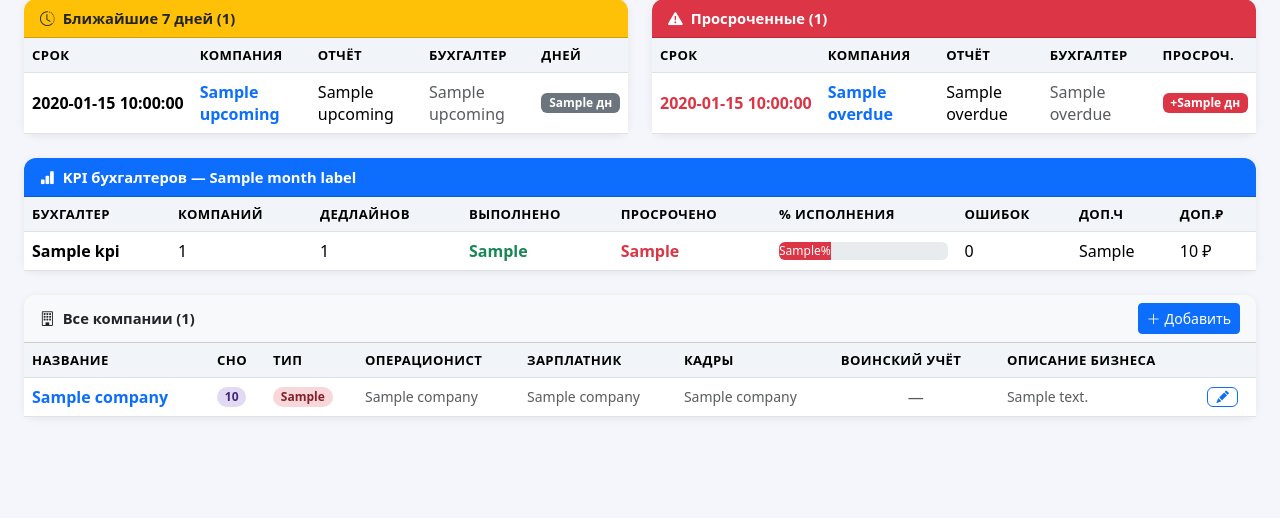
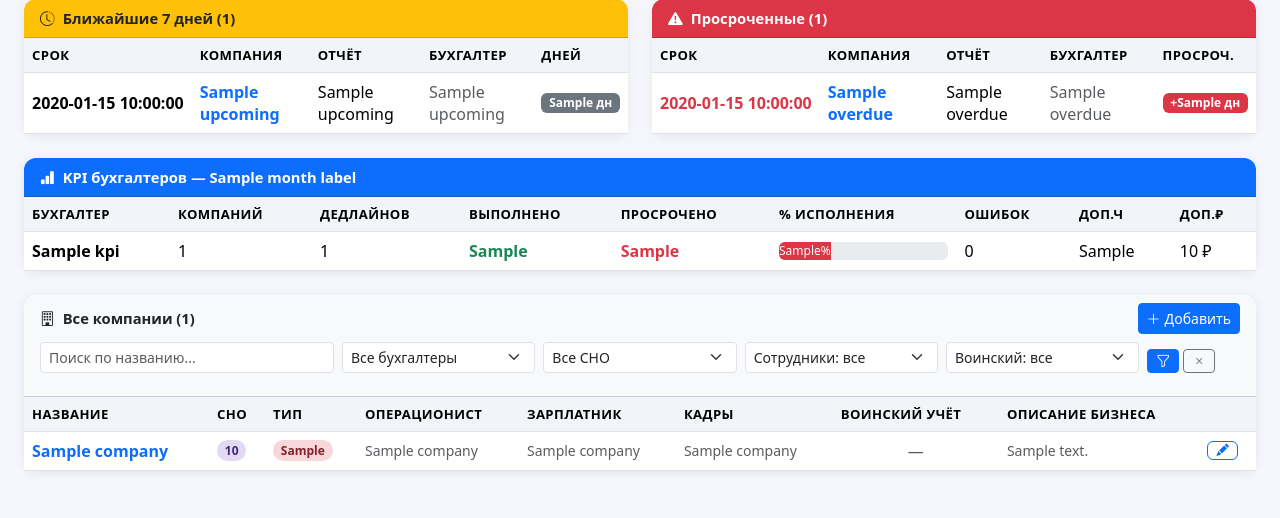
Before and after one commit to yliasibeleva/im-fin-landing, a FastAPI app: template buh-bot/templates/dashboard.html in a window 1280 px wide. Shown: the part 282-800 px from the top of the page. Run offline with FastAPI, Linux system fonts and the light colour scheme; the template is opened without the code that fills it: most values are stand-ins (such as "Sample title", 1, 10 or a date in 2020).

Commit message:
Add company filters to dashboard: search, accountant, tax system, employees, military
Co-Authored-By: Claude Sonnet 4.6 <noreply@anthropic.com>

```diff
--- a/buh-bot/templates/dashboard.html
+++ b/buh-bot/templates/dashboard.html
@@ -85,9 +85,46 @@
   </div>
 </div>
 <div class="card mb-4">
-  <div class="card-header d-flex justify-content-between align-items-center bg-light">
-    <span><i class="bi bi-building me-2"></i>Все компании ({{ companies|length }})</span>
-    <button class="btn btn-sm btn-primary" data-bs-toggle="modal" data-bs-target="#addCoModal"><i class="bi bi-plus-lg me-1"></i>Добавить</button>
+  <div class="card-header bg-light">
+    <div class="d-flex justify-content-between align-items-center mb-2">
+      <span><i class="bi bi-building me-2"></i>Все компании ({{ companies|length }})</span>
+      <button class="btn btn-sm btn-primary" data-bs-toggle="modal" data-bs-target="#addCoModal"><i class="bi bi-plus-lg me-1"></i>Добавить</button>
+    </div>
+    <form method="get" class="row g-2 align-items-end" id="coFilter">
+      <div class="col-sm-3">
+        <input type="text" name="q" class="form-control form-control-sm" placeholder="Поиск по названию..." value="{{ co_filters.q }}">
+      </div>
+      <div class="col-sm-2">
+        <select name="acc" class="form-select form-select-sm">
+          <option value="">Все бухгалтеры</option>
+          {% for a in accountants %}<option value="{{ a.id }}" {% if co_filters.acc == a.id|string %}selected{% endif %}>{{ a.name }}</option>{% endfor %}
+        </select>
+      </div>
+      <div class="col-sm-2">
+        <select name="tax" class="form-select form-select-sm">
+          <option value="">Все СНО</option>
+          {% for t in ['УСН 6%','УСН 15%','ОСН','ЕСХН','ПСН','АУСН'] %}<option value="{{ t }}" {% if co_filters.tax == t %}selected{% endif %}>{{ t }}</option>{% endfor %}
+        </select>
+      </div>
+      <div class="col-sm-2">
+        <select name="emp" class="form-select form-select-sm">
+          <option value="">Сотрудники: все</option>
+          <option value="1" {% if co_filters.emp == '1' %}selected{% endif %}>Есть сотрудники</option>
+          <option value="0" {% if co_filters.emp == '0' %}selected{% endif %}>Без сотрудников</option>
+        </select>
+      </div>
+      <div class="col-sm-2">
+        <select name="mil" class="form-select form-select-sm">
+          <option value="">Воинский: все</option>
+          <option value="1" {% if co_filters.mil == '1' %}selected{% endif %}>Воинский учёт</option>
+          <option value="0" {% if co_filters.mil == '0' %}selected{% endif %}>Без воинского</option>
+        </select>
+      </div>
+      <div class="col-sm-1 d-flex gap-1">
+        <button type="submit" class="btn btn-sm btn-primary"><i class="bi bi-funnel"></i></button>
+        <a href="/" class="btn btn-sm btn-outline-secondary"><i class="bi bi-x"></i></a>
+      </div>
+    </form>
   </div>
   <div class="card-body p-0">
     <table class="table table-hover mb-0 align-middle">
--- a/buh-bot/web_app.py
+++ b/buh-bot/web_app.py
@@ -70,28 +70,48 @@ def days_left(iso: str) -> int:
 # ─── Маршруты ─────────────────────────────────────────────────────────────────
 
 @app.get('/', response_class=HTMLResponse)
-async def dashboard(request: Request, _=Depends(require_auth)):
+async def dashboard(
+    request: Request, _=Depends(require_auth),
+    q: Optional[str] = None,
+    acc: Optional[str] = None,
+    tax: Optional[str] = None,
+    emp: Optional[str] = None,
+    mil: Optional[str] = None,
+):
     today = date.today()
 
-    companies_raw  = await asyncio.to_thread(db.get_all_companies)
-    upcoming_raw   = await asyncio.to_thread(db.get_upcoming_deadlines, 7)
-    overdue_raw    = await asyncio.to_thread(db.get_overdue_deadlines)
-    kpi_raw        = await asyncio.to_thread(db.get_accountant_stats_full, today.year, today.month)
+    companies_raw   = await asyncio.to_thread(db.get_all_companies)
+    upcoming_raw    = await asyncio.to_thread(db.get_upcoming_deadlines, 7)
+    overdue_raw     = await asyncio.to_thread(db.get_overdue_deadlines)
+    kpi_raw         = await asyncio.to_thread(db.get_accountant_stats_full, today.year, today.month)
     accountants_raw = await asyncio.to_thread(db.get_all_accountants)
 
     companies = [dict(c) for c in companies_raw]
 
+    # Применяем фильтры таблицы компаний
+    if q:
+        ql = q.lower()
+        companies = [c for c in companies if ql in c['name'].lower()]
+    if acc:
+        companies = [c for c in companies if str(c.get('accountant_id') or '') == acc]
+    if tax:
+        companies = [c for c in companies if c.get('tax_system') == tax]
+    if emp in ('0', '1'):
+        companies = [c for c in companies if str(c.get('has_employees', 0)) == emp]
+    if mil in ('0', '1'):
+        companies = [c for c in companies if str(c.get('has_military', 0)) == mil]
+
     upcoming = []
     for dl in upcoming_raw:
         d = dict(dl)
-        d['due_fmt']  = fmt_date(d['due_date'])
+        d['due_fmt']   = fmt_date(d['due_date'])
         d['days_left'] = days_left(d['due_date'])
         upcoming.append(d)
 
     overdue = []
     for dl in overdue_raw:
         d = dict(dl)
-        d['due_fmt']  = fmt_date(d['due_date'])
+        d['due_fmt']   = fmt_date(d['due_date'])
         d['days_over'] = abs(days_left(d['due_date']))
         overdue.append(d)
 
@@ -114,6 +134,7 @@ async def dashboard(request: Request, _=Depends(require_auth)):
             'accountants': [dict(a) for a in accountants_raw],
             'today':       today.strftime('%d.%m.%Y'),
             'month_label': f"{MONTHS_RU[today.month]} {today.year}",
+            'co_filters':  {'q': q or '', 'acc': acc or '', 'tax': tax or '', 'emp': emp or '', 'mil': mil or ''},
             'stats': {
                 'companies':  len(companies),
                 'upcoming':   len(upcoming),
```
